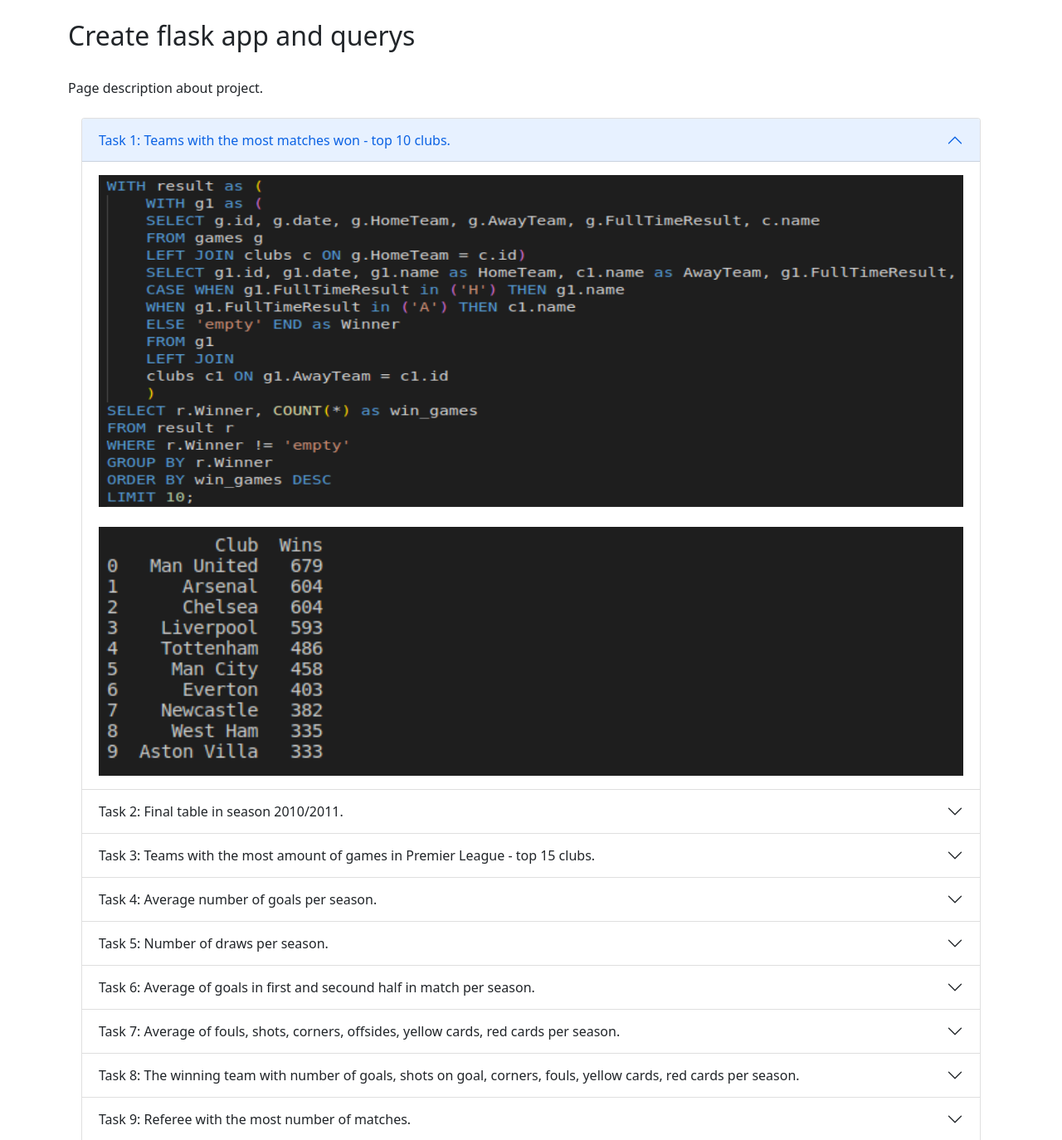
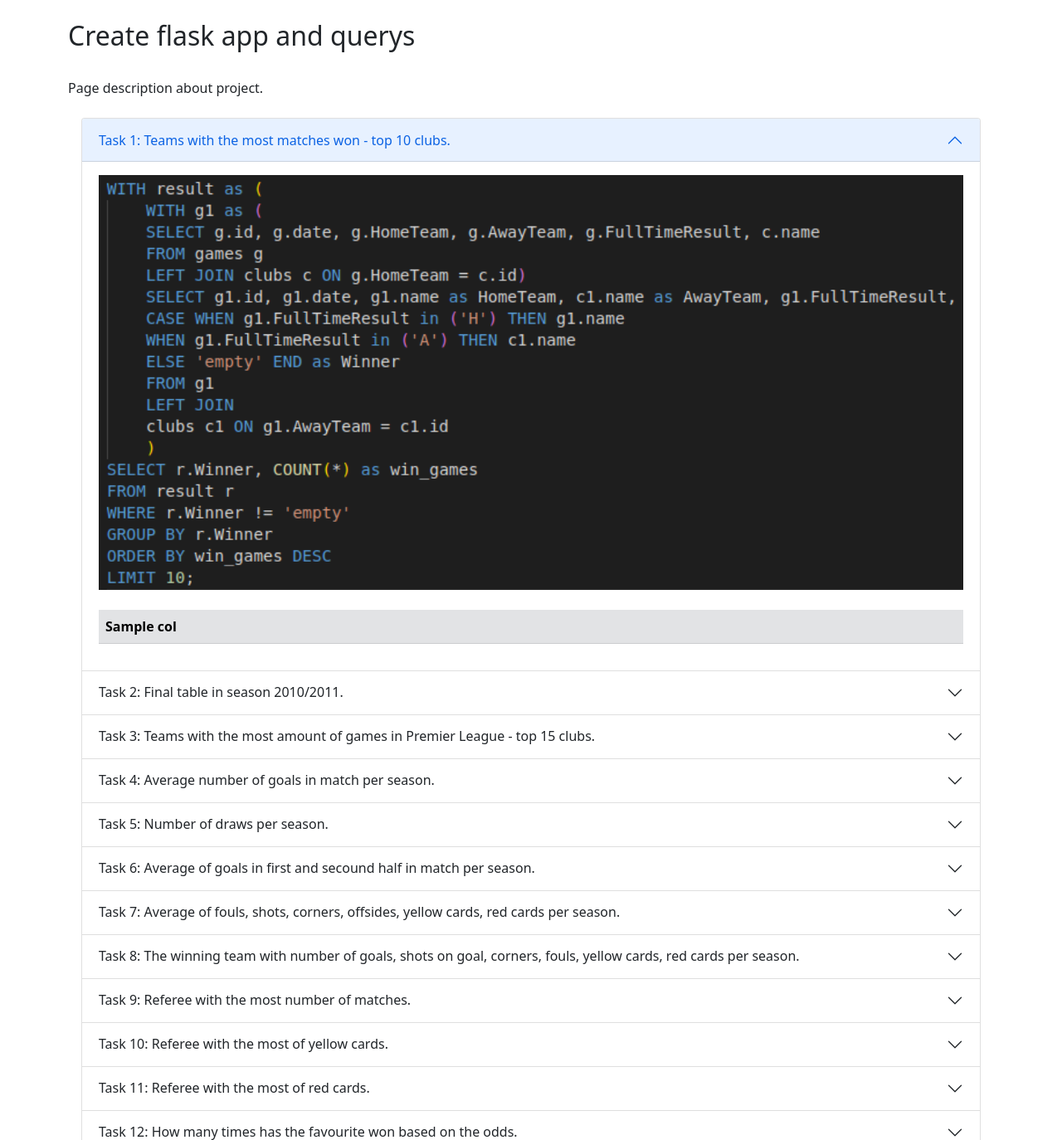
Before and after one commit to mateuszgua/football-stats-england, a Flask app: template templates/flask.html in a window 1280 px wide. Shown: the part 56-1430 px from the top of the page at 83% size. Run offline with Flask 2, Linux system fonts and the light colour scheme; the template is opened without the code that fills it: most values are stand-ins (such as "Sample title", 1, 10 or a date in 2020); lists and menus that the app fills with data are empty.

Commit message:
Feat: delete results in image format and replace it with dynamic tables; Refactor: change function for get dataframe in flask page

```diff
--- a/app.py
+++ b/app.py
@@ -38,61 +38,48 @@
 
 @app.route('/flask')
 def flask():
-    my_db = MyDatabase()
     try:
+        sql_file_task1 = "./sql_files/task_1.sql"
+        df_task1 = get_dataframe_from_sql(sql_file_task1)
+        df_task1.columns = ['Club', 'Wins']
+        sql_file_task2 = "./sql_files/task_2.sql"
+        df_task2 = get_dataframe_from_sql(sql_file_task2)
+        df_task2.columns = ['Club', 'TotalPoints']
+        sql_file_task3 = "./sql_files/task_3.sql"
+        df_task3 = get_dataframe_from_sql(sql_file_task3)
+        df_task3.columns = ['Club', 'TotalGames']
+        sql_file_task4 = "./sql_files/task_4.sql"
+        df_task4 = get_dataframe_from_sql(sql_file_task4)
+        df_task4.columns = ['Season', 'AvgGoals']
+    finally:
+        return render_template('flask.html',
+                               column_names1=df_task1.columns.values,
+                               row_data1=list(df_task1.values.tolist()),
+                               zip1=zip,
+                               column_names2=df_task2.columns.values,
+                               row_data2=list(df_task2.values.tolist()),
+                               zip2=zip,
+                               column_names3=df_task3.columns.values,
+                               row_data3=list(df_task3.values.tolist()),
+                               zip3=zip,
+                               column_names4=df_task4.columns.values,
+                               row_data4=list(df_task4.values.tolist()),
+                               zip4=zip,
+                               )
+
+
+def get_dataframe_from_sql(sql_file_path):
+    try:
+        my_db = MyDatabase()
         cursor = my_db.get_cursor()
-        sql_file = open("./sql_files/task_1.sql")
+        sql_file = open(sql_file_path)
         sql_as_string = sql_file.read()
         cursor.execute(sql_as_string)
         result = cursor.fetchall()
-        df_task1 = pd.DataFrame(result)
-        df_task1.columns = ['Club', 'Wins']
+        result_df = pd.DataFrame(result)
     finally:
         sql_file.close()
-
-    try:
-        cursor = my_db.get_cursor()
-        sql_file = open("./sql_files/task_2.sql")
-        sql_as_string = sql_file.read()
-        cursor.execute(sql_as_string)
-        result = cursor.fetchall()
-        df_task2 = pd.DataFrame(result)
-        df_task2.columns = ['Club', 'TotalPoints']
-    finally:
-        sql_file.close()
-
-    try:
-        cursor = my_db.get_cursor()
-        sql_file = open("./sql_files/task_3.sql")
-        sql_as_string = sql_file.read()
-        cursor.execute(sql_as_string)
-        result = cursor.fetchall()
-        df_task3 = pd.DataFrame(result)
-        df_task3.columns = ['Club', 'TotalGames']
-    finally:
-        sql_file.close()
-
-    try:
-        cursor = my_db.get_cursor()
-        sql_file = open("./sql_files/task_4.sql")
-        sql_as_string = sql_file.read()
-        cursor.execute(sql_as_string)
-        result = cursor.fetchall()
-        df_task4 = pd.DataFrame(result)
-        df_task4.columns = ['Season', 'AvgGoals']
-        print(' ')
-        print(df_task1)
-        print(' ')
-    finally:
-        sql_file.close()
-    return render_template('flask.html',
-                           column_names2=df_task2.columns.values,
-                           row_data2=list(df_task2.values.tolist()),
-                           zip2=zip,
-                           column_names4=df_task4.columns.values,
-                           row_data4=list(df_task4.values.tolist()),
-                           zip4=zip,
-                           )
+        return result_df
 
 
 @app.route('/visualization')
--- a/sql_files/task_4.sql
+++ b/sql_files/task_4.sql
@@ -1,5 +1,5 @@
 WITH all_goals as (
-    SELECT Season, SUM(FullTimeHomeGoals) as HomeGoals, SUM(FullTimeAwayGoals) as AwayGoals
+    SELECT Season, AVG(FullTimeHomeGoals) as HomeGoals, AVG(FullTimeAwayGoals) as AwayGoals
     FROM games
     WHERE Season != 'Ses1899/1900'
     GROUP BY Season)
--- a/templates/flask.html
+++ b/templates/flask.html
@@ -21,10 +21,22 @@
                     data-bs-parent="#accordionExample">
                     <div class="accordion-body">
                         <img src="{{url_for('static', filename='./tasks/task_1_sql.png')}}" class="d-block w-100"
-                            alt="SQL code" width="300" height="400">
+                            alt="SQL code" width="300" height="500">
                         <br>
-                        <img src="{{url_for('static', filename='./tasks/task_1_result.png')}}" class="d-block w-100"
-                            alt="Result from db" width="300" height="300">
+                        <table class="table table-hover table-secondary">
+                            <tr>
+                                {% for col in column_names1 %}
+                                <th>{{col}}</th>
+                                {% endfor %}
+                            </tr>
+                            {% for row in row_data1 %}
+                            <tr>
+                                {% for col, row_ in zip1(column_names1, row) %}
+                                <td>{{row_}}</td>
+                                {% endfor %}
+                            </tr>
+                            {% endfor %}
+                        </table>
                     </div>
                 </div>
             </div>
@@ -41,9 +53,7 @@
                         <img src="{{url_for('static', filename='./tasks/task_2_sql.png')}}" class="d-block w-100"
                             alt="SQL code" width="300" height="600">
                         <br>
-                        <img src="{{url_for('static', filename='./tasks/task_2_result.png')}}" class="d-block w-100"
-                            alt="Result from db" width="300" height="500">
-                        <table class="table table-hover table-info">
+                        <table class="table table-hover table-secondary">
                             <tr>
                                 {% for col in column_names2 %}
                                 <th>{{col}}</th>
@@ -73,8 +83,20 @@
                         <img src="{{url_for('static', filename='./tasks/task_3_sql.png')}}" class="d-block w-100"
                             alt="SQL code" width="300" height="400">
                         <br>
-                        <img src="{{url_for('static', filename='./tasks/task_3_result.png')}}" class="d-block w-100"
-                            alt="Result from db" width="300" height="400">
+                        <table class="table table-hover table-secondary">
+                            <tr>
+                                {% for col in column_names3 %}
+                                <th>{{col}}</th>
+                                {% endfor %}
+                            </tr>
+                            {% for row in row_data3 %}
+                            <tr>
+                                {% for col, row_ in zip3(column_names3, row) %}
+                                <td>{{row_}}</td>
+                                {% endfor %}
+                            </tr>
+                            {% endfor %}
+                        </table>
                     </div>
                 </div>
             </div>
@@ -82,7 +104,7 @@
                 <h2 class="accordion-header" id="headingFour">
                     <button class="accordion-button collapsed" type="button" data-bs-toggle="collapse"
                         data-bs-target="#collapseFour" aria-expanded="false" aria-controls="collapseFour">
-                        Task 4: Average number of goals per season.
+                        Task 4: Average number of goals in match per season.
                     </button>
                 </h2>
                 <div id="collapseFour" class="accordion-collapse collapse" aria-labelledby="headingFour"
@@ -91,10 +113,7 @@
                         <img src="{{url_for('static', filename='./tasks/task_4_sql.png')}}" class="d-block w-100"
                             alt="SQL code" width="300" height="400">
                         <br>
-                        <img src="{{url_for('static', filename='./tasks/task_4_result.png')}}" class="d-block w-100"
-                            alt="Result from db" width="100" height="1200">
-
-                        <table class="table table-hover table-info">
+                        <table class="table table-hover table-secondary">
                             <tr>
                                 {% for col in column_names4 %}
                                 <th>{{col}}</th>
```
Also changed, not shown: static/tasks/task_1_result.png (deleted), static/tasks/task_2_result.png (deleted), static/tasks/task_3_result.png (deleted), static/tasks/task_4_result.png (deleted).
